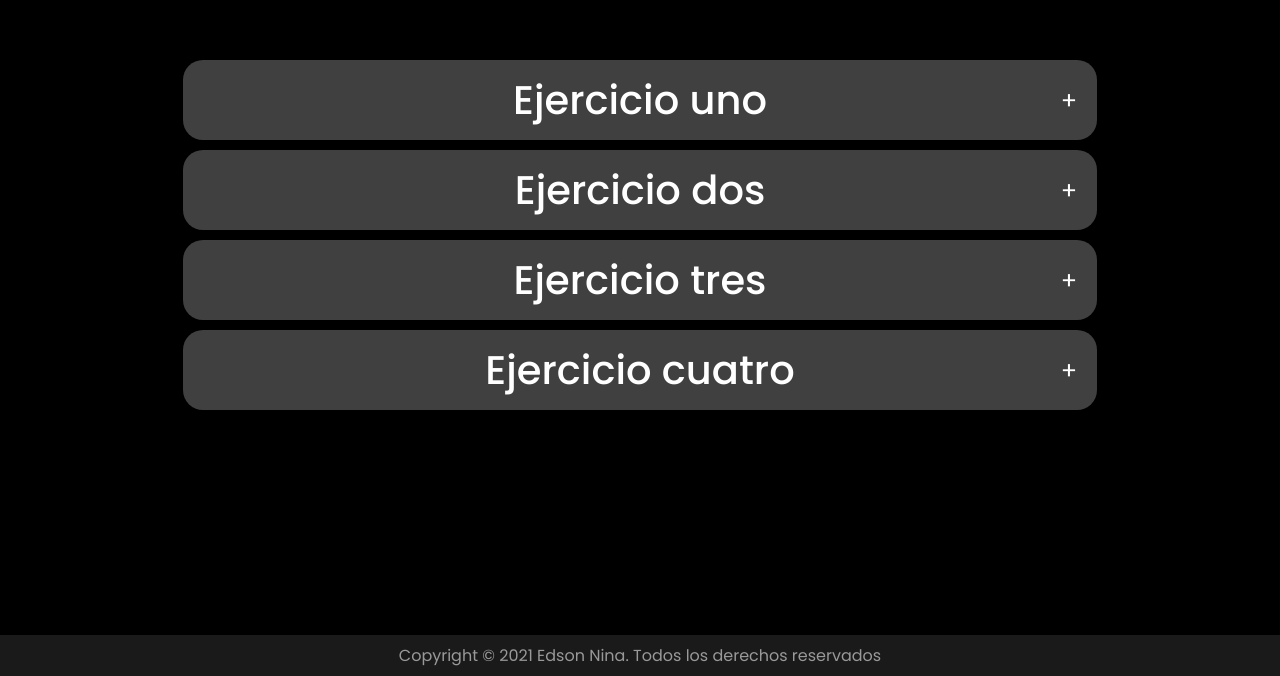
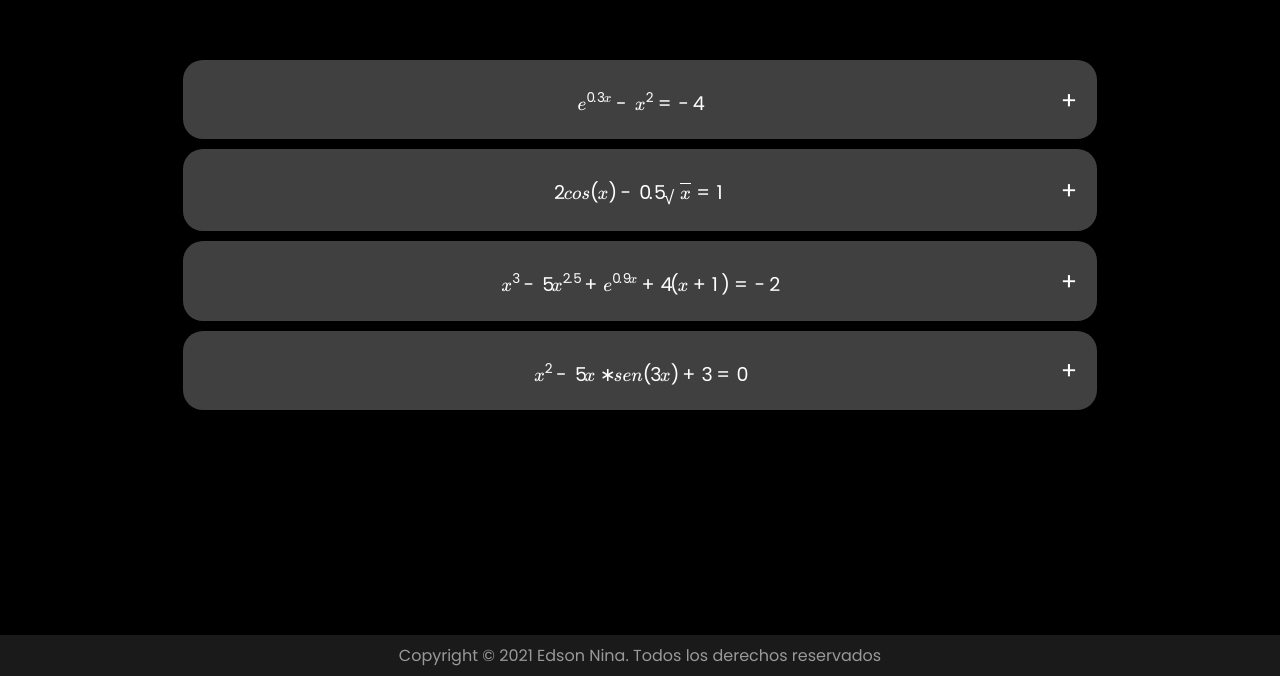
Before and after one commit to enina20/bolivia, a plain HTML site: page desafio_raices.html in a window 1280 px wide. Shown: the part 5090-5766 px from the top of the page. Drawn offline with nearby package versions, Linux system fonts and the light colour scheme.

Commit message:
ecuaciones

```diff
--- a/desafio_raices.html
+++ b/desafio_raices.html
@@ -8,6 +8,8 @@
     <title>Mat-156</title>
     <link rel="stylesheet" href="style.css">
     <script src="https://kit.fontawesome.com/4010695c91.js" crossorigin="anonymous"></script>
+    <script src="https://polyfill.io/v3/polyfill.min.js?features=es6"></script>
+    <script id="MathJax-script" async src="https://cdn.jsdelivr.net/npm/mathjax@3/es5/tex-mml-chtml.js"></script>
 </head>
 
 <body>
@@ -87,7 +89,10 @@
             <div class="contentBxA">
                 <div class="label">
                     <div class="title">
-                        <h2 class="titleText">Ejercicio uno</h2>
+                        <!-- <h2 class="titleText">\[e^{0.3x}-x^2 = -4</h2> -->
+                        <p>
+                          \[ e^{0.3x}-x^2 = -4 \]
+                        </p>
                     </div>
                 </div>
                 <div class="contentA">
@@ -158,7 +163,9 @@
             <div class="contentBxA">
                 <div class="label">
                     <div class="title">
-                        <h2 class="titleText">Ejercicio dos</h2>
+                        <p>
+                            \[ 2cos(x)-0.5 \sqrt{x} = 1 \]
+                          </p>
                     </div>
                 </div>
                 <div class="contentA">
@@ -226,7 +233,9 @@
             <div class="contentBxA">
                 <div class="label">
                     <div class="title">
-                        <h2 class="titleText">Ejercicio tres</h2>
+                        <p>
+                            \[ x^3-5x^{2.5}+e^{0.9x}+4(x+1) = -2 \]
+                          </p>
                     </div>
                 </div>
                 <div class="contentA">
@@ -300,7 +309,9 @@
             <div class="contentBxA">
                 <div class="label">
                     <div class="title">
-                        <h2 class="titleText">Ejercicio cuatro</h2>
+                        <p>
+                            \[ x^2-5x*sen(3x)+3= 0 \]
+                          </p>
                     </div>
                 </div>
                 <div class="contentA">
```
